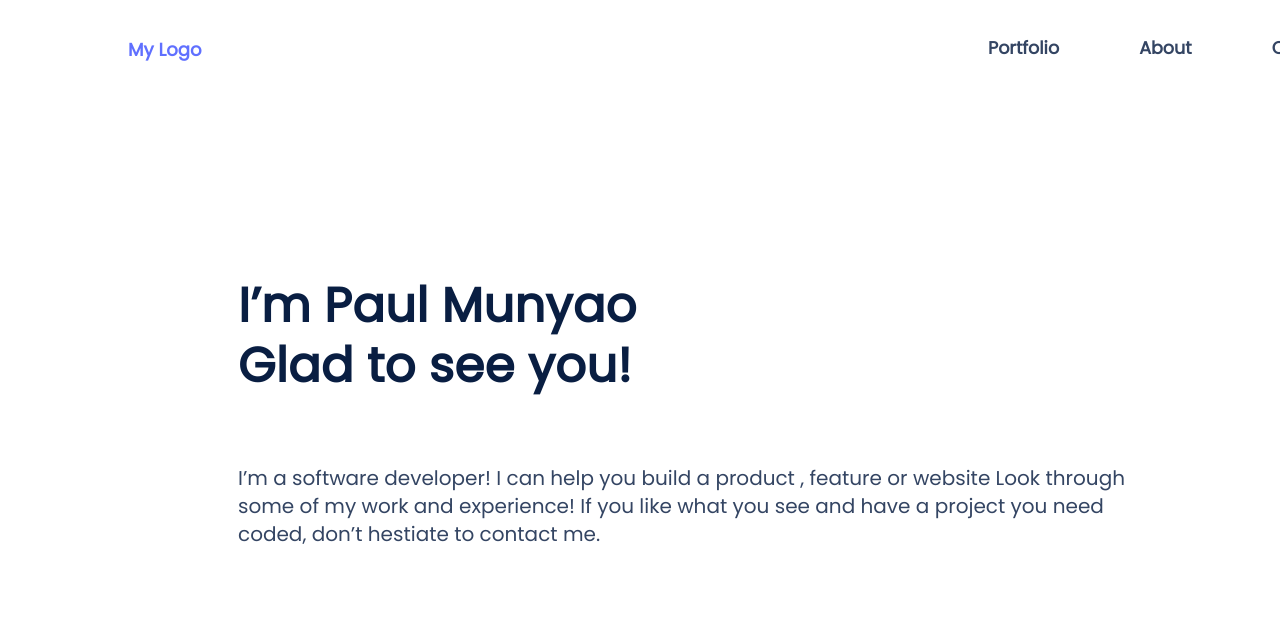
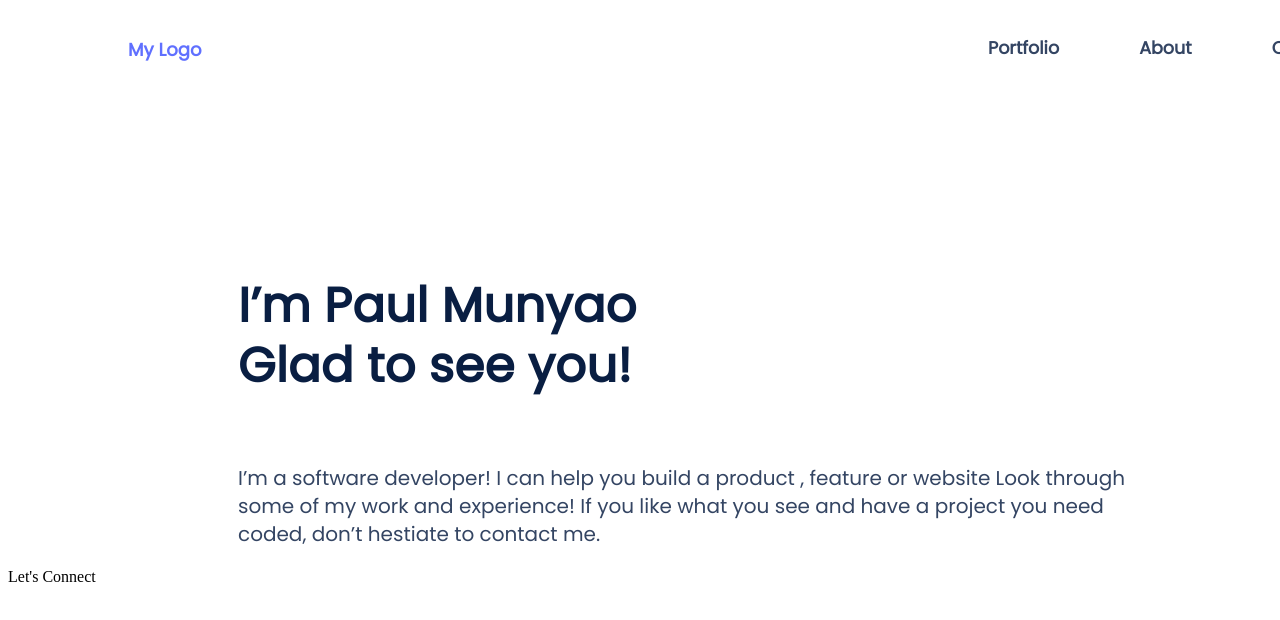
Before and after one commit to paulmunyao/Student-Portfolio, a website: page index.html in a window 1280 px wide. Shown: the top 620 px of the page. Drawn offline with Linux system fonts and the light colour scheme.

Commit message:
Add socials section

```diff
--- a/index.html
+++ b/index.html
@@ -37,5 +37,9 @@
         coded, don’t hestiate to contact me.
       </p>
     </div>
+
+    <div class="connect">
+        <p>Let's Connect</p>
+    </div>
   </body>
 </html>
```
